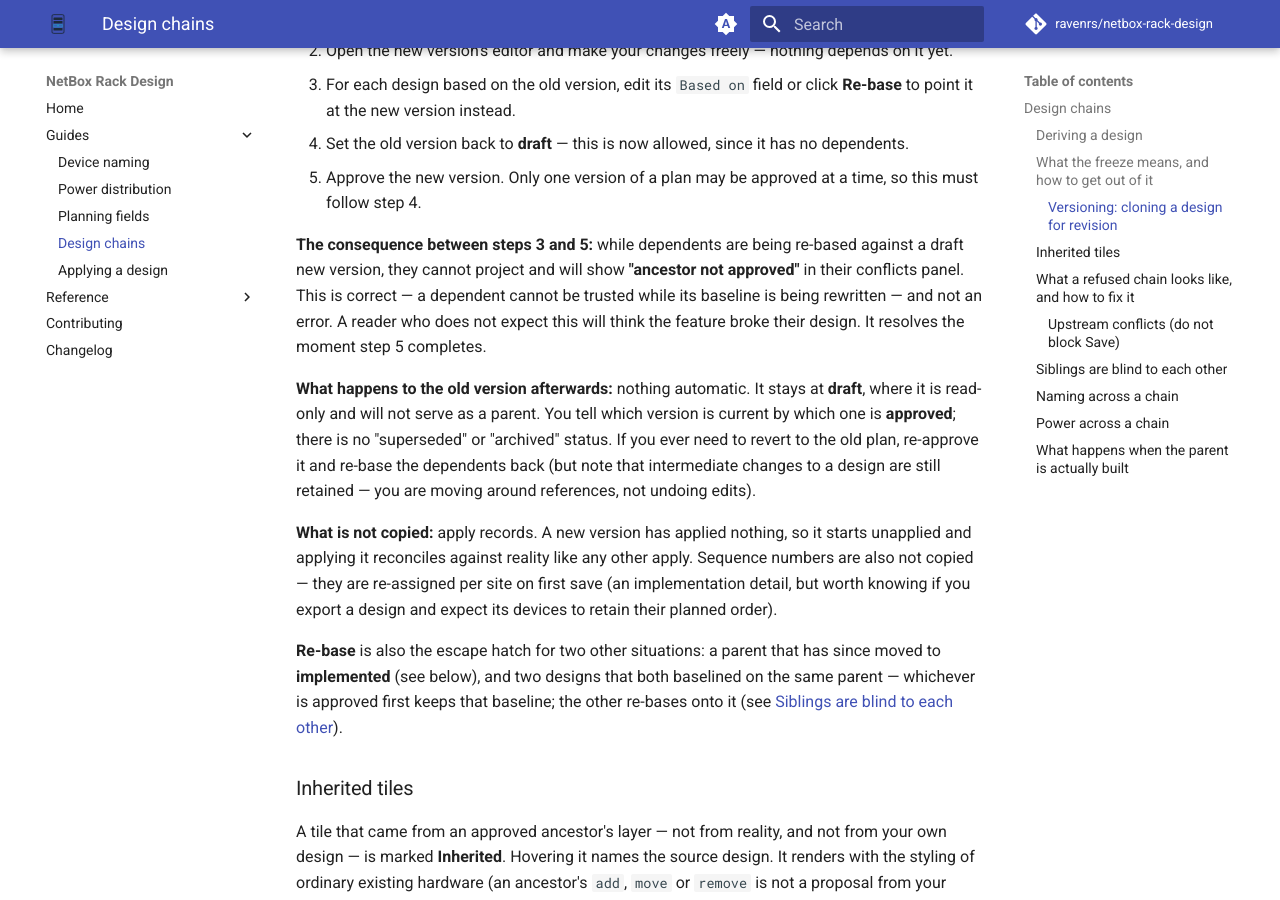
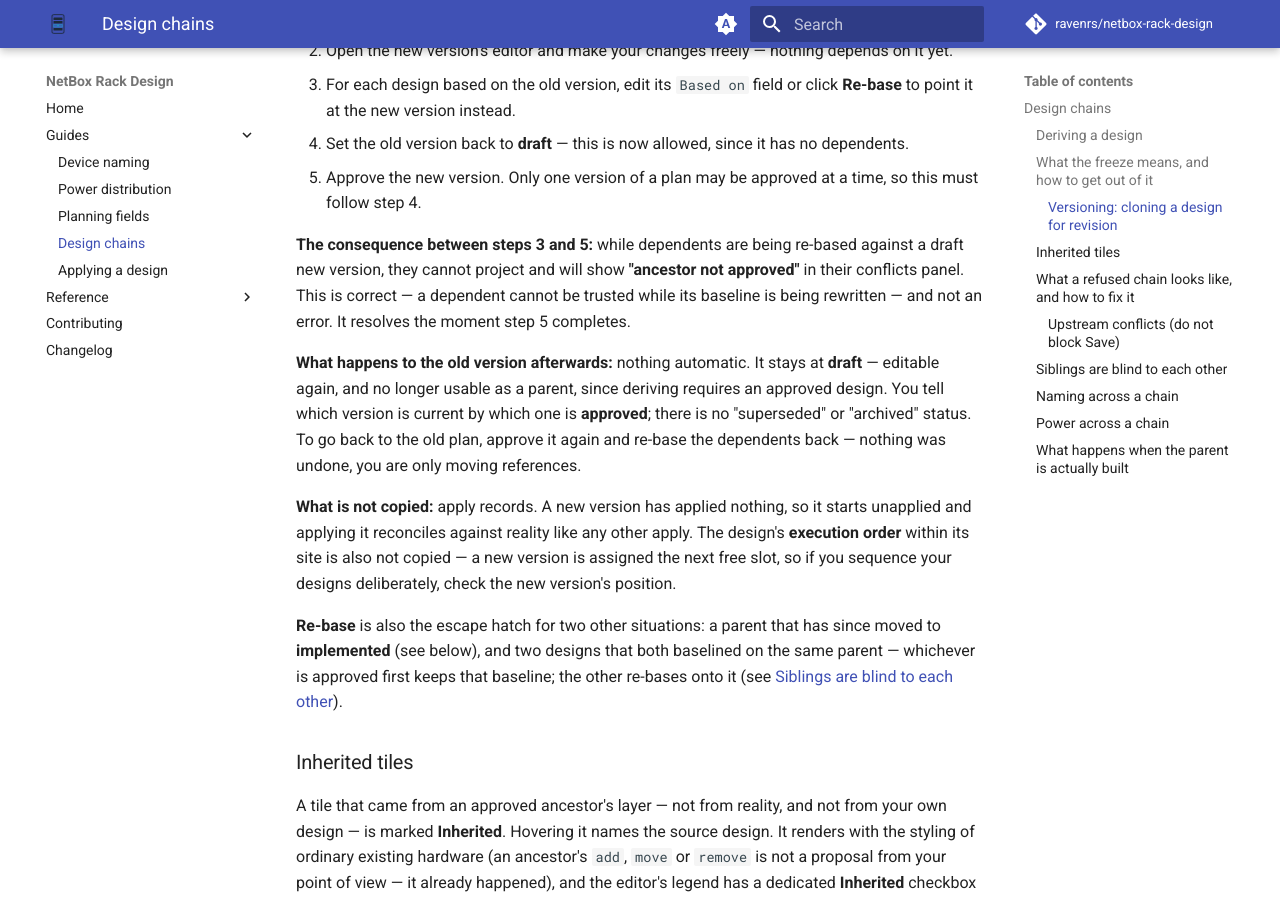
Before and after one commit to ravenrs/netbox-rack-design, an MkDocs documentation site: the page built from docs/design-chains.md, in a window 1280 px wide and 900 px high, scrolled down 1724 px. Built offline with MkDocs 1.6.1 and Material for MkDocs 9.7.7, drawn with Linux system fonts in a browser that asks for light colours; comment, search, counter and statistics services are not loaded.

Commit message:
Correct three factual claims in the versioning docs

```diff
--- a/docs/design-chains.md
+++ b/docs/design-chains.md
@@ -85,22 +85,21 @@ dependents).
 **The consequence between steps 3 and 5:** while dependents are being re-based
 against a draft new version, they cannot project and will show **"ancestor not
 approved"** in their conflicts panel. This is correct — a dependent cannot be
-trusted while its baseline is being rewritten — and not an error. A reader who
-does not expect this will think the feature broke their design. It resolves the
-moment step 5 completes.
+trusted while its baseline is being rewritten — and not an error. It resolves
+the moment step 5 completes.
 
 **What happens to the old version afterwards:** nothing automatic. It stays at
-**draft**, where it is read-only and will not serve as a parent. You tell which
-version is current by which one is **approved**; there is no "superseded" or
-"archived" status. If you ever need to revert to the old plan, re-approve it
-and re-base the dependents back (but note that intermediate changes to a design
-are still retained — you are moving around references, not undoing edits).
+**draft** — editable again, and no longer usable as a parent, since deriving
+requires an approved design. You tell which version is current by which one is
+**approved**; there is no "superseded" or "archived" status. To go back to the
+old plan, approve it again and re-base the dependents back — nothing was
+undone, you are only moving references.
 
 **What is not copied:** apply records. A new version has applied nothing, so it
 starts unapplied and applying it reconciles against reality like any other
-apply. Sequence numbers are also not copied — they are re-assigned per site on
-first save (an implementation detail, but worth knowing if you export a design
-and expect its devices to retain their planned order).
+apply. The design's **execution order** within its site is also not copied —
+a new version is assigned the next free slot, so if you sequence your designs
+deliberately, check the new version's position.
 
 **Re-base** is also the escape hatch for two other situations: a parent that
 has since moved to **implemented** (see below), and two designs that both
```
Also changed, not shown: README.md (+1 -1 lines).
